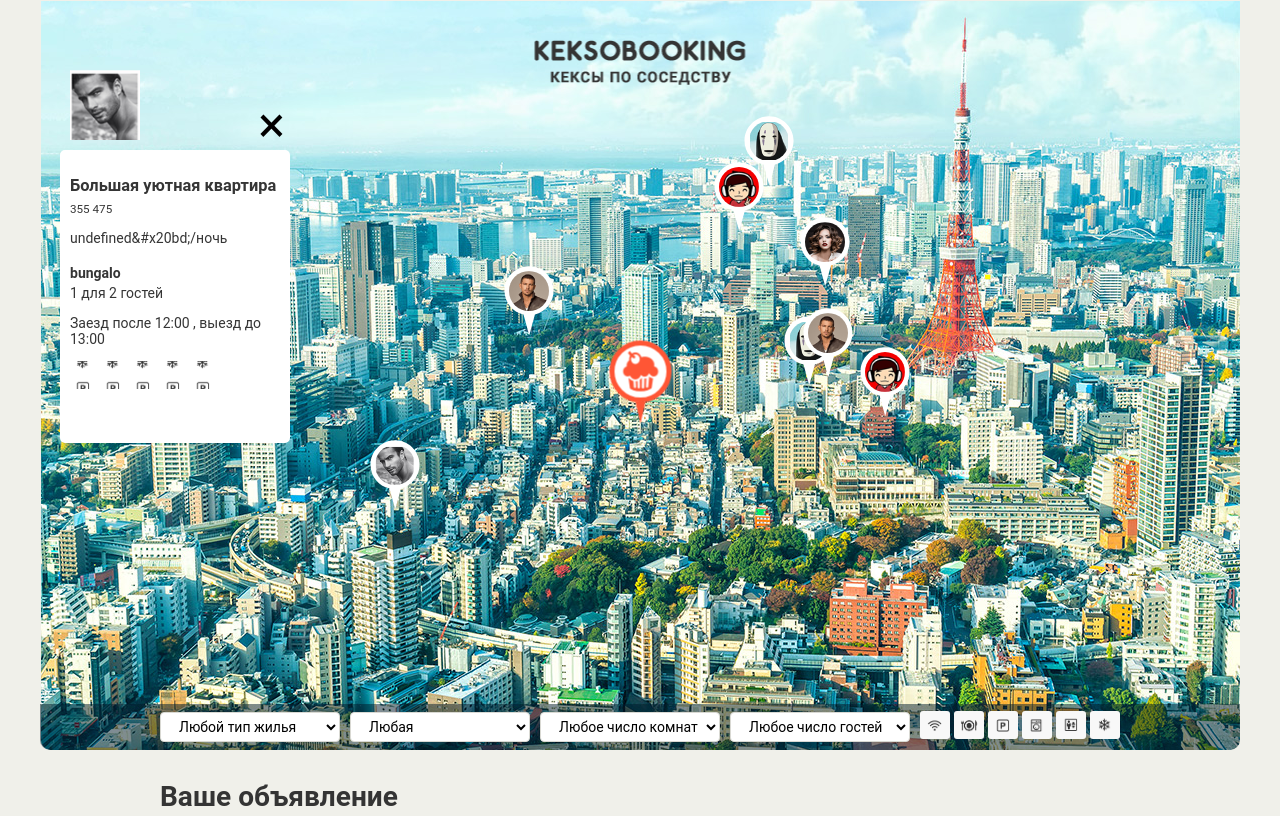
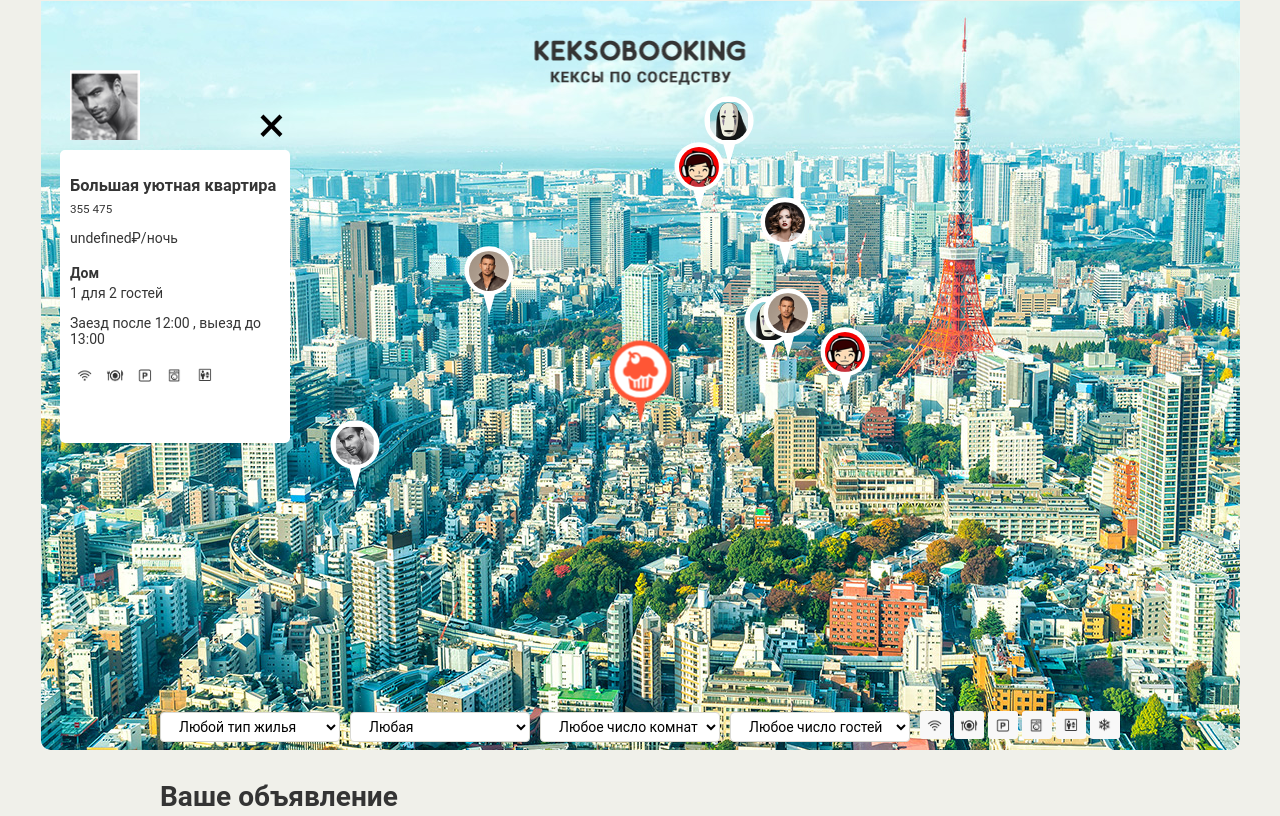
Before and after one commit to SemenPlsDev/634193-keksobooking, a website: page index.html in a window 1280 px wide. Shown: the top 816 px of the page. Drawn offline with Linux system fonts and the light colour scheme.

Commit message:
Работа над ошибками

```diff
--- a/css/style.css
+++ b/css/style.css
@@ -508,7 +508,7 @@
 {
     width: 100%;
 
-    background-color: rgba(3, 28, 45, .5);
+    background-coor: rgba(3, 28, 45, .5);
 }
 
 .map__filters
--- a/js/map.js
+++ b/js/map.js
@@ -2,38 +2,56 @@
 
 // Объявляем переменные
 var TITLE = ['Большая уютная квартира', 'Маленькая неуютная квартира', 'Огромный прекрасный дворец', 'Маленький ужасный дворец', 'Красивый гостевой домик', 'Некрасивый негостеприимный домик', 'Уютное бунгало далеко от моря', 'Неуютное бунгало по колено в воде'];
-var TYPE = ['flat', 'house', 'bungalo'];
+var TYPE = ['flat', 'bungalo', 'house'];
 var TIME = ['12:00', '13:00', '14:00'];
 var FEAT = ['wifi', 'dishwasher', 'parking', 'washer', 'elevator', 'conditioner'];
 var USERS = [1, 2, 3, 4, 5, 6, 7, 8];
 
 
-// Функция генерации случайных данных
+// ФУНЦИИ
+  // Функция генерации случайных данных
 var getRandomValue = function (arr) {
   var rand = Math.floor(Math.random() * arr.length);
   return arr[rand];
 };
 
-
-// Возвращает случайное целое число между min (включительно) и max (не включая max)
+  // Функция возвращает случайное целое число между min (включительно) и max (не включая max)
 var getRandomInt = function (min, max) {
   return Math.floor(Math.random() * (max - min)) + min;
 };
 
-
-// функция генерации случайной длины массива
+  // функция генерации случайной длины массива
 var getRandomLength = function (array) {
   var randomLenght = getRandomInt(1, array.length);
   return array.slice(0, randomLenght);
 };
 
+  // Частная функция которая присвоет случайному значению массива TYPE определение
+var getKey = function (key) {
+  if (key === 'flat') {
+    key = 'Квартира';
+  }
+  if (key === 'bungalo') {
+    key = 'Бунгало';
+  }
+  if (key === 'house') {
+    key = 'Дом';
+  }
+  return key;
+};
 
+
+// ОБЪЯВЛЯЕМ МАССИВ
 var markers = [];
-// Массив из объектов
+
+  // С помощью цикла сгенерировать в массив 8 объектов
 for (var i = 0; i <= 7; i++) {
+
+  // Получить случайные значения для Х и Y
   var x = getRandomInt(300, 901);
   var y = getRandomInt(150, 501);
 
+  // Добавить в массив объекты
   markers.push(
       {
         author: {
@@ -59,33 +77,35 @@
           y: y
         }
       });
-
 }
 
 
-// У блока .map убираем класс .map-faded
+// РАБОТА С DOM-ДЕРЕВОМ
+// ГЕНЕРАЦИЯ МЕТОК
+  // У блока .map убираем класс .map-faded
 var userDialog = document.querySelector('.map');
 userDialog.classList.remove('map--faded');
 
-
-// Находим нужные элементы через querySelect
+  // Находим нужные элементы через querySelector
 var pins = userDialog.querySelector('.map__pins');
 var pinTemplate = document.querySelector('template').content.querySelector('.map__pin');
 var mapCardTemplate = document.querySelector('template').content.querySelector('.map__card');
 
+  // Находим постоянные для метки
+var pinElem = pinTemplate.querySelector('img');
+var MAP_MARKER_WIDTH = pinElem.getAttribute('width') / 2;  //Ищем по атрибуту
+var MAP_MARKER_HEIGHT = parseFloat(pinElem.getAttribute('height'));
 
-// Функи=ция создания DOM-элементов
+  // Шаблон функцию для заполнения блока DOM-элементами на основе массива JS-объектов
 var createMapMarker = function (marker) {
   var pinElement = pinTemplate.cloneNode(true);
-  pinElement.style.left = marker.location.x + 'px';
-  pinElement.style.top = marker.location.y + 'px';
+  pinElement.style.left = marker.location.x - MAP_MARKER_HEIGHT + 'px';
+  pinElement.style.top = marker.location.y - MAP_MARKER_WIDTH + 'px';
   pinElement.querySelector('img').src = marker.author.avatar;
-
   return pinElement;
 };
 
-
-// Функция генерации DOM-элементов
+  // функцию создания DOM-элемента на основе JS-объекта(с помощью ObjectFragment)
 var generateMapMarkers = function () {
   var fragment = document.createDocumentFragment();
 
@@ -95,12 +115,12 @@
   return pins.appendChild(fragment);
 };
 
-
-// Вызываем функцию отрицовки
-generateMapMarkers(markers, pins);
+  // Вызываем функцию отрицовки
+generateMapMarkers(markers);
 
 
-// Create Map Card
+// БЛАНК ОБЪЯВЛЕНИЯ
+  // Шаблон функцию для заполнения блока DOM-элементами на основе массива JS-объектов
 var createMapCard = function (post) {
   var mapCardElement = mapCardTemplate.cloneNode(true);
 
@@ -110,13 +130,13 @@
 
   mapCardElement.querySelector('h3').textContent = post.offer.title;
   mapCardElement.querySelector('h3 + p > small').textContent = post.offer.address;
-  mapCardElement.querySelector('.popup__price').textContent = post.offer.price + '&#x20bd;/ночь';
-  mapCardElement.querySelector('h4').textContent = post.offer.type;
+  mapCardElement.querySelector('.popup__price').textContent = post.offer.price + '₽/ночь';
+  mapCardElement.querySelector('h4').textContent = getKey(post.offer.type);
   mapCardElement.querySelector('h4 + p').textContent = post.offer.rooms + ' для ' + post.offer.guests + ' гостей';
   mapCardElement.querySelector('h4 + p + p').textContent = 'Заезд после ' + post.offer.checkin + ' , выезд до ' + post.offer.checkout;
 
   for (var j = 0; j < post.offer.features.length; j++) {
-    featuresContainer.innerHTML += '<li class="feature feature--' + post.offer.features[i] + '"></li>';
+    featuresContainer.innerHTML += '<li class="feature feature--' + post.offer.features[j] + '"></li>';
   }
   mapCardElement.querySelector('.popup__features + p').textContent = post.offer.description;
   mapCardElement.querySelector('.popup__avatar').src = post.author.avatar;
@@ -124,18 +144,16 @@
   return mapCardElement;
 };
 
-// Output Map Card
+  // функцию создания DOM-элемента на основе JS-объекта(с помощью ObjectFragment)
 var outputMapCard = function () {
   var mapCardFragment = document.createDocumentFragment();
 
-  mapCardFragment.appendChild(createMapCard(markers[0]));
+  mapCardFragment.appendChild(createMapCard(markers[0])); // Используем только первый объект массива
 
   var statement = document.querySelector('.map');
 
   return statement.insertBefore(mapCardFragment, statement.querySelector('.map__filters-container'));
 };
 
+ // Вызываем функцию отрицовки бланка
 outputMapCard(markers);
-
-/* pinElement.style.left = marker.location.x - MAP_MARKER_HEIGHT + 'px';
-pinElement.style.top = marker.location.y - MAP_MARKER_WIDTH / 2 + 'px';*/
```
